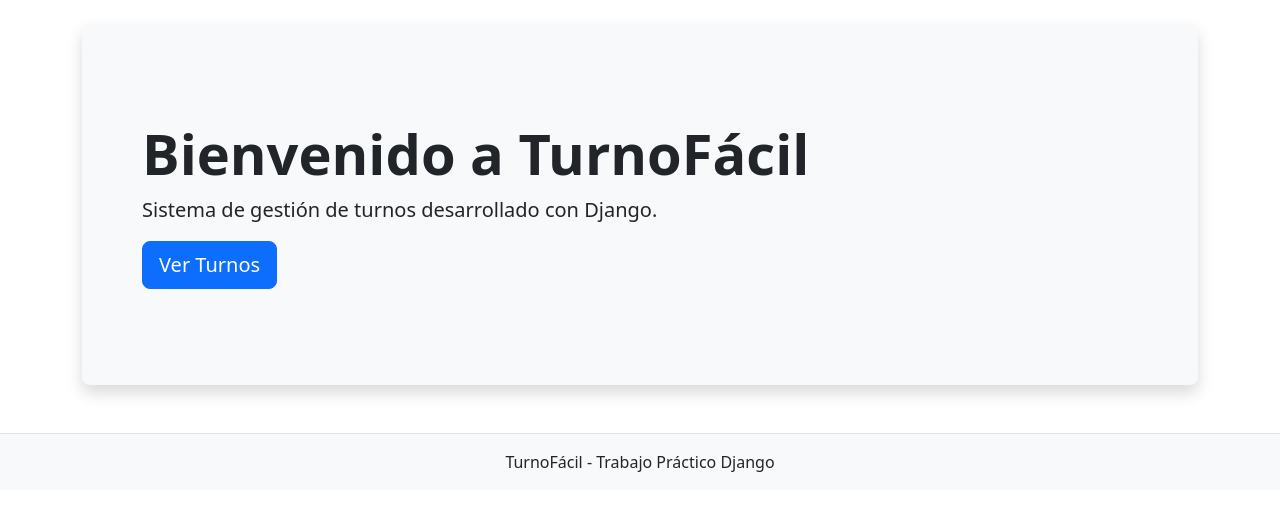
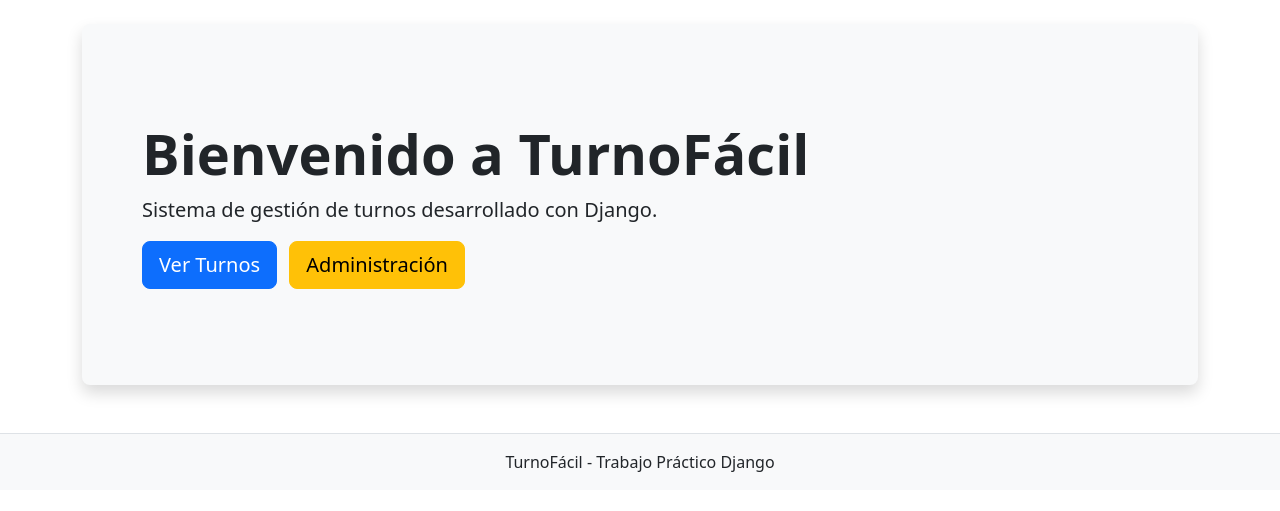
Before and after one commit to LuciaAgostini/django-turnofacil, a Django app: page / in a window 1280 px wide. Shown: the part 56-567 px from the top of the page. Run offline with Django 5.2, Linux system fonts and the light colour scheme; the visitor is signed in with stand-in values (Sample User, id 1).

Commit message:
Agregar botón de administración en inicio

```diff
--- a/turnofacil-v2/core/templates/inicio.html
+++ b/turnofacil-v2/core/templates/inicio.html
@@ -18,8 +18,12 @@
 
         {% if user.is_authenticated %}
 
-            <a href="/turnos/" class="btn btn-primary btn-lg">
+            <a href="/turnos/" class="btn btn-primary btn-lg me-2">
                 Ver Turnos
+            </a>
+
+            <a href="/admin/" class="btn btn-warning btn-lg">
+                Administración
             </a>
 
         {% else %}
```
